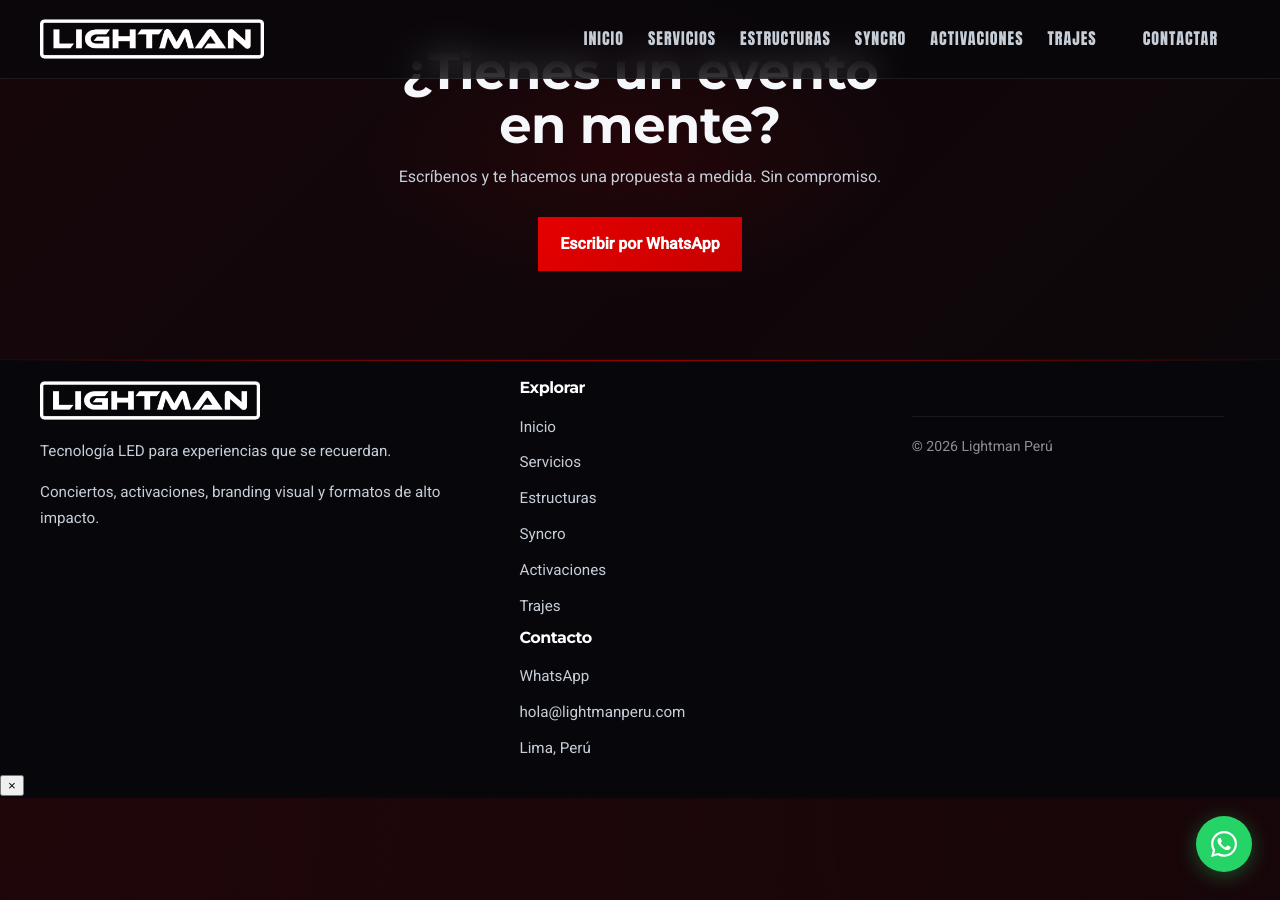
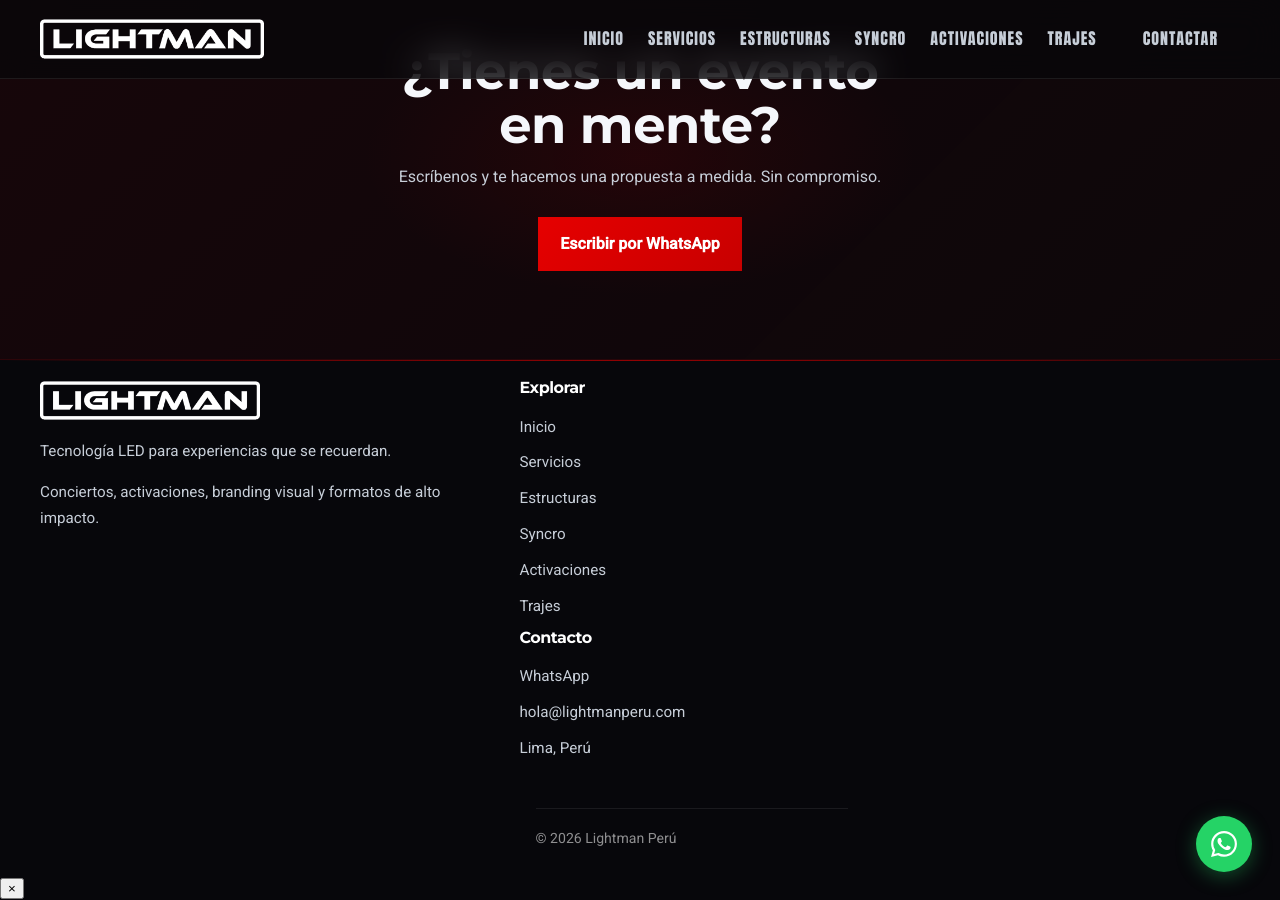
Before and after one commit to ZekturCh/LIGHTMAN, a Jekyll site: the page built from index.html, in a window 1280 px wide and 900 px high, scrolled down 5558 px. Built offline with Jekyll 4.4.1, drawn with Linux system fonts in a browser that asks for light colours.

Commit message:
Update footer.html

```diff
--- a/_includes/footer.html
+++ b/_includes/footer.html
@@ -31,10 +31,10 @@
                 <li>Lima, Perú</li>
               </ul>
               </div>
+  <div class="container footer-bottom">
+    <p>© {{ "now" | date: "%Y" }} Lightman Perú</p>
+  </div>
 
   </div>
 
-  <div class="container footer-bottom">
-    <p>© {{ "now" | date: "%Y" }} Lightman Perú</p>
-  </div>
 </footer>
```
